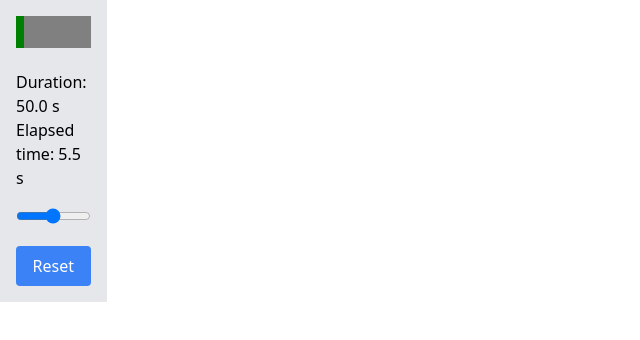
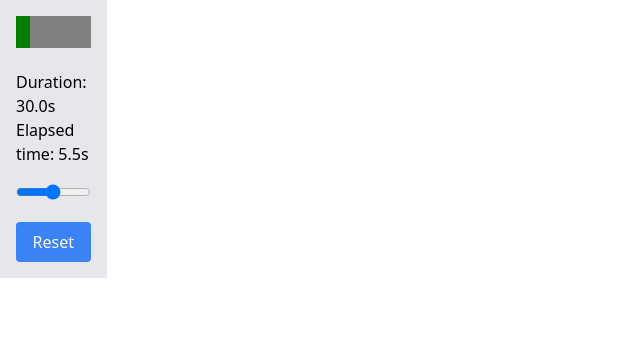
Before and after one commit to alexbasson/7gui-nextjs, a Next.js app: page /timer in a window 1280 px wide. Shown: the top 340 px of the page, without its empty margins (0-640 px from the left). Built offline with nearby package versions, Linux system fonts and the light colour scheme.

Commit message:
Backfill tests for TimerComponent

```diff
--- a/src/app/timer/page.tsx
+++ b/src/app/timer/page.tsx
@@ -1,9 +1,14 @@
-import Timer from "@/app/timer/timer";
+'use client'
+
+import TimerComponent from "@/app/timer/timerComponent";
+import { RealTimer} from "@/lib/timer";
 
 export default function Page() {
+  const timer = new RealTimer()
+
   return (
     <div>
-      <Timer />
+      <TimerComponent timer={timer} interval={10} defaultDuration={30000} />
     </div>
   )
 }
--- a/src/app/timer/timer.tsx
+++ /dev/null
@@ -1,54 +0,0 @@
-'use client'
-
-import {ChangeEvent, useState} from "react";
-
-export default function Timer() {
-  const interval = 10
-
-  const startTimer = (): number => {
-    setTimeout(() => {
-      if(elapsedTime < duration) {
-        setElapsedTime(elapsedTime + interval)
-      }
-    }, interval)
-    return 0
-  }
-
-  const [elapsedTime, setElapsedTime] = useState(startTimer())
-  const [duration, setDuration] = useState(50000)
-
-  const handleDurationChange = (event: ChangeEvent<HTMLInputElement>) => {
-    event.preventDefault()
-
-    setDuration(parseInt(event.target.value) ?? 50000)
-  }
-
-  const handleReset = () => {
-    setElapsedTime(0)
-  }
-
-  const formatTime = (time: number): string => {
-    return (time / 1000).toFixed(1)
-  }
-
-  return (
-    <div className='w-1/12 bg-gray-200 p-4'>
-      <div className='mb-4'>
-        <progress className='bg-blue-500 w-full h-8' value={elapsedTime / duration}></progress>
-      </div>
-
-      <div className='mb-4'>
-        <p>Duration: {formatTime(duration)} s</p>
-        <p>Elapsed time: {formatTime(elapsedTime)} s</p>
-      </div>
-
-      <div className='mb-4'>
-        <input className='w-full' value={duration} onChange={handleDurationChange} type='range' min='0' max='100000'/>
-      </div>
-
-      <div>
-      <button className='bg-blue-500 text-white w-full rounded px-4 py-2' onClick={handleReset}>Reset</button>
-      </div>
-    </div>
-  )
-}
--- /dev/null
+++ b/src/app/timer/timerComponent.tsx
@@ -0,0 +1,60 @@
+'use client'
+
+import {ChangeEvent, useState} from "react";
+import { Timer } from '@/lib/timer'
+
+type TimerProps = {
+  timer: Timer,
+  interval: number,
+  defaultDuration: number,
+}
+
+export default function TimerComponent({ timer, interval, defaultDuration }: TimerProps) {
+  const [elapsedTime, setElapsedTime] = useState<number>(0)
+  const [duration, setDuration] = useState<number>(defaultDuration)
+
+  const startTimer = () => {
+    timer.setTimeout(() => {
+      if (elapsedTime < duration) {
+        setElapsedTime(elapsedTime + interval)
+      }
+    }, interval)
+  }
+
+  startTimer()
+
+  const handleDurationChange = (event: ChangeEvent<HTMLInputElement>) => {
+    event.preventDefault()
+
+    setDuration(parseInt(event.target.value) ?? 50000)
+  }
+
+  const handleReset = () => {
+    setElapsedTime(0)
+  }
+
+  const formatTime = (time: number): string => {
+    return (time / 1000).toFixed(1)
+  }
+
+  return (
+    <div className='w-1/12 bg-gray-200 p-4'>
+      <div className='mb-4'>
+        <progress data-testid='progress-bar' className='bg-blue-500 w-full h-8' value={elapsedTime / duration}></progress>
+      </div>
+
+      <div className='mb-4'>
+        <p data-testid='duration'>Duration: {formatTime(duration)}s</p>
+        <p data-testid='elapsed-time'>Elapsed time: {formatTime(elapsedTime)}s</p>
+      </div>
+
+      <div className='mb-4'>
+        <input data-testid='slider' className='w-full' value={duration} onChange={handleDurationChange} type='range' min='0' max='60000'/>
+      </div>
+
+      <div>
+        <button className='bg-blue-500 text-white w-full rounded px-4 py-2' onClick={handleReset}>Reset</button>
+      </div>
+    </div>
+  )
+}
--- /dev/null
+++ b/src/lib/timer.ts
@@ -0,0 +1,14 @@
+export interface Timer {
+  setInterval: (handler: Function, timeout?: number) => number
+  setTimeout: (handler: Function, timeout?: number) => number
+}
+
+export class RealTimer implements Timer {
+  setInterval(handler: Function, timeout?: number): number {
+    return setInterval(handler, timeout)
+  }
+
+  setTimeout(handler: Function, timeout?: number): number {
+    return setTimeout(handler, timeout)
+  }
+}
```
Also changed, not shown: 1 other file (tests, documents, lock files or other folders).
